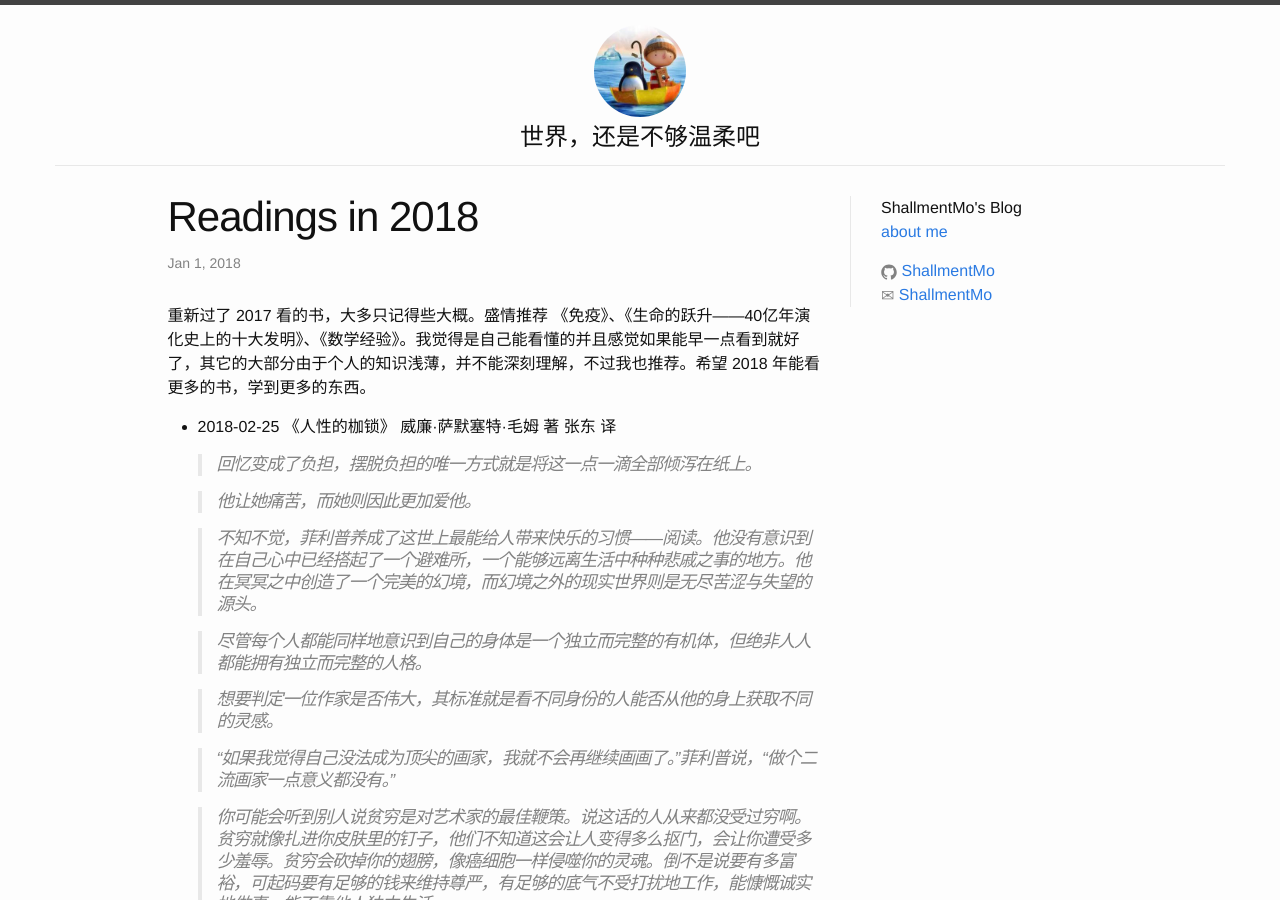
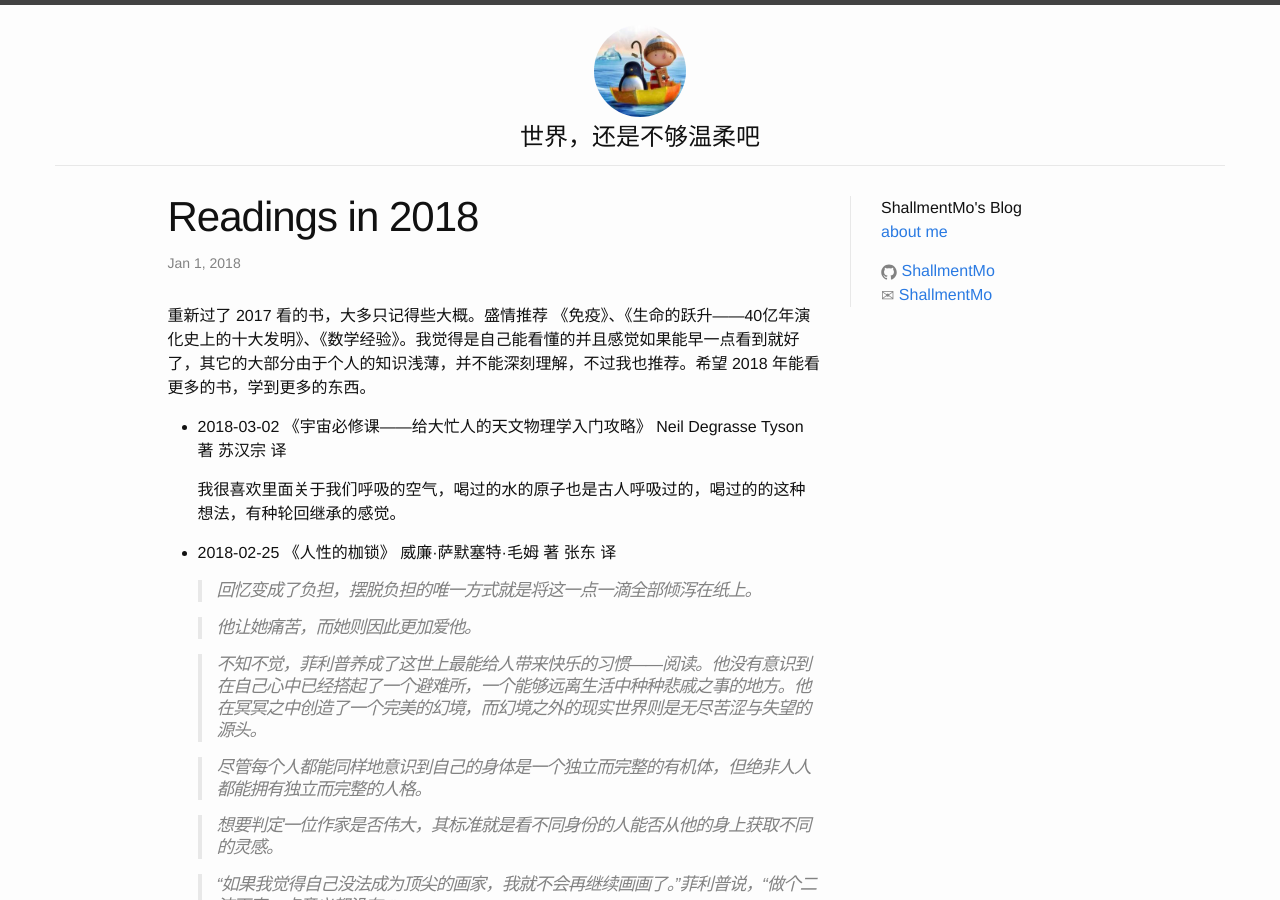
Before and after one commit to ShallmentMo/shallmentmo.github.com, a Jekyll site: the page built from _posts/2018-01-01-reading-in-2018.md, in a window 1280 px wide and 900 px high. Built offline with Jekyll 4.4.1, drawn with Linux system fonts in a browser that asks for light colours.

Commit message:
add 2018-03-02 reading

```diff
--- a/_posts/2018-01-01-reading-in-2018.md
+++ b/_posts/2018-01-01-reading-in-2018.md
@@ -6,6 +6,10 @@ categories: posts
 ---
 
 重新过了 2017 看的书，大多只记得些大概。盛情推荐 《免疫》、《生命的跃升——40亿年演化史上的十大发明》、《数学经验》。我觉得是自己能看懂的并且感觉如果能早一点看到就好了，其它的大部分由于个人的知识浅薄，并不能深刻理解，不过我也推荐。希望 2018 年能看更多的书，学到更多的东西。
+
+* 2018-03-02 《宇宙必修课——给大忙人的天文物理学入门攻略》 Neil Degrasse Tyson 著 苏汉宗 译
+
+  我很喜欢里面关于我们呼吸的空气，喝过的水的原子也是古人呼吸过的，喝过的的这种想法，有种轮回继承的感觉。
 
 * 2018-02-25 《人性的枷锁》 威廉·萨默塞特·毛姆 著 张东 译
 
@@ -32,16 +36,6 @@ categories: posts
   > 若是一个人口袋空空，就会变得斤斤计较、吝啬小气、贪得无厌。贫穷会扭曲人的心理，让他不得不以一种恶俗的视角来看待世界。当你每花一分钱都必须精打细算的时候，钱就会变得离奇的重要。你需要培养一种能力，使自己可以正确衡量金钱的价值。
 
   > 他发现原来自己一直都在自欺，驱使他和萨莉结婚的念头绝不是自我牺牲，他只是想要一个妻子、一个家庭，只是想得到一份爱情罢了。
-
-  >
-  >
-  >
-  >
-  >
-  >
-  >
-  >
-  >
 
 * 2018-02-25 《怎样观察一朵花》 特里·邓恩·切斯 著 周玮 译 罗伯特·卢埃林 摄影
 * 2018-02-25 《怎样观察一棵树》 南茜·罗斯·胡格 著 阿黛 译 罗伯特·卢埃林 摄影
```
